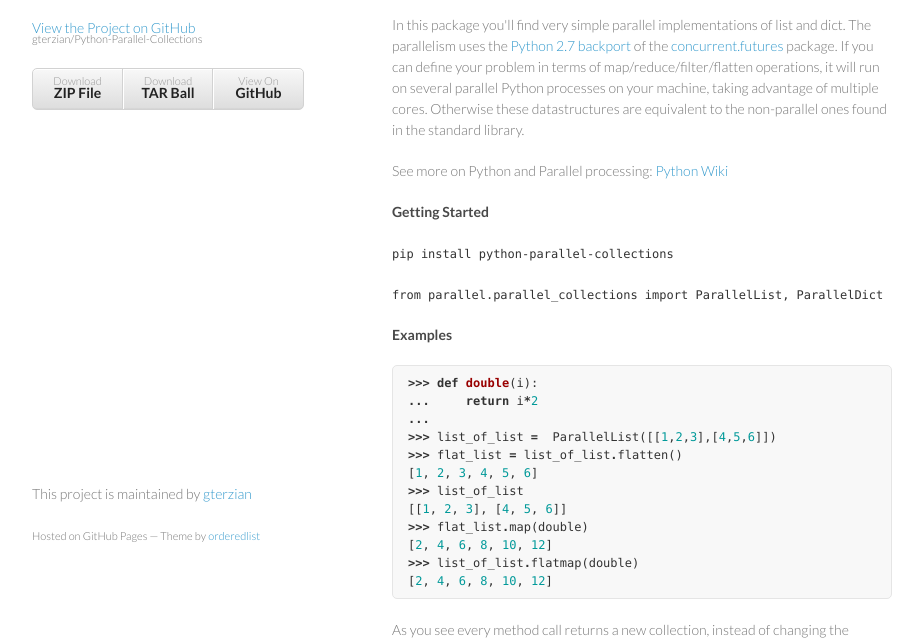
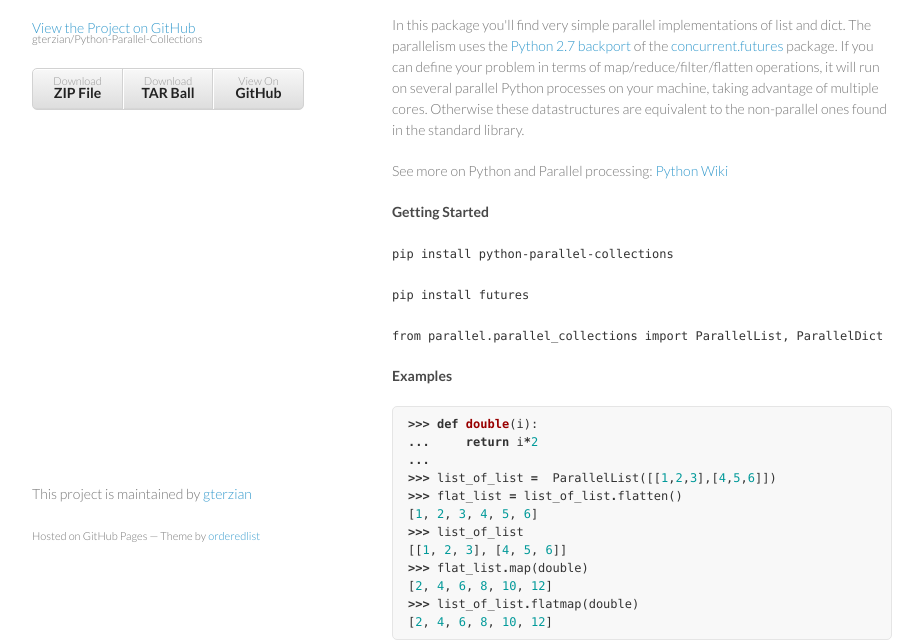
Before and after one commit to gterzian/Python-Parallel-Collections, a plain HTML site: page index.html in a window 1280 px wide. Shown: the part 185-827 px from the top of the page, without its empty margins (178-1101 px from the left). Drawn offline with Linux system fonts and the light colour scheme; a script that the page names is missing.

Commit message:
Update index.html

```diff
--- a/index.html
+++ b/index.html
@@ -46,6 +46,7 @@ Otherwise these datastructures are equivalent to the non-parallel ones found in
 <a name="getting-started" class="anchor" href="#getting-started"><span class="octicon octicon-link"></span></a>Getting Started</h4>
 
 <p><code>pip install python-parallel-collections</code></p>
+<p><code>pip install futures</code></p>
 <p><code>from parallel.parallel_collections import ParallelList, ParallelDict</code></p>
 
 <h4>
```
